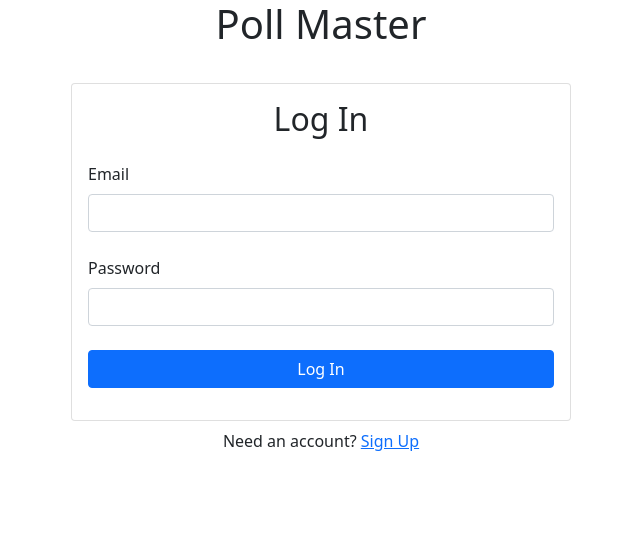
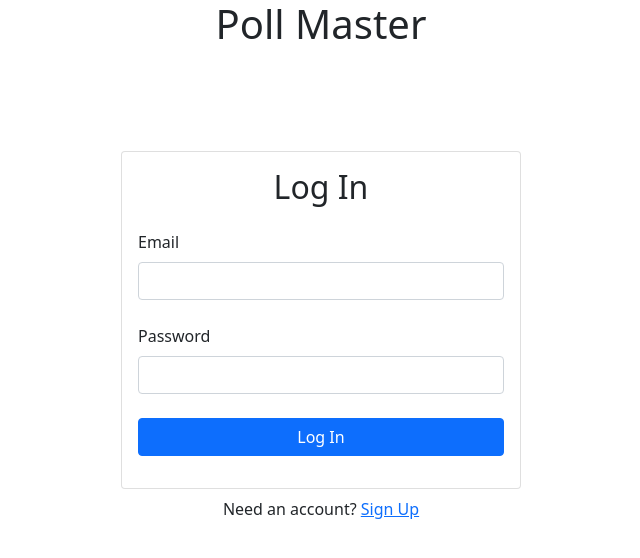
Before and after one commit to SumitVermakgp/poll-master, a React (Create React App) app: page /login in a window 1280 px wide. Shown: the top 558 px of the page, without its empty margins (319-959 px from the left). Built offline with nearby package versions, Linux system fonts and the light colour scheme; no server answers.

Commit message:
fix organisation

```diff
--- a/src/component/App.js
+++ b/src/component/App.js
@@ -1,32 +1,27 @@
 import React from "react"
-import Signup from "./Singnup";
-import Dashboard from "./Dashboard"
-import Login from "./Login"
-import {Container } from "react-bootstrap"
+import Signup from "./authentication/Singnup";
+import Profile from "./Profile"
+import Login from "./authentication/Login"
 import { AuthProvider } from "../contexts/AuthContext"
 import { BrowserRouter as Router, Switch, Route } from "react-router-dom"
-import PrivateRoute from "./PrivateRoute"
+import PrivateRoute from "./authentication/PrivateRoute"
+import CenteredContainer from "./authentication/CencentedContainer";
 
 function App(){
 
     return  (
+            <CenteredContainer>
 
-            <Container className="d-flex align-items-center justify-content-center"
-                style = {{minHeight:"50vh" }}
-            >
-
-                <div className="w-100"  style={{ maxWidth: "500px"}}>
                 <Router>
                     <AuthProvider>
                         <Switch>
-                                <PrivateRoute exact path="/" component={Dashboard} />
+                            <PrivateRoute exact path="/" component={Profile} />
                             <Route path="/signup" component={Signup} />
                             <Route path="/login" component={Login} />
                         </Switch>
                     </AuthProvider>
                 </Router>
-                </div>
-            </Container>
+            </CenteredContainer>
     )
 }
 
--- /dev/null
+++ b/src/component/authentication/CencentedContainer.js
@@ -0,0 +1,15 @@
+import React from "react"
+import { Container } from "react-bootstrap"
+
+export default function CenteredContainer({ children }) {
+  return (
+    <Container
+      className="d-flex align-items-center justify-content-center"
+      style={{ minHeight: "70vh" }}
+    >
+      <div className="w-100" style={{ maxWidth: "400px" }}>
+        {children}
+      </div>
+    </Container>
+  )
+}
--- a/src/component/Login.js
+++ b/src/component/authentication/Login.js
@@ -1,6 +1,6 @@
 import React, { useRef, useState } from "react"
 import { Form, Button, Card, Alert } from "react-bootstrap"
-import { useAuth } from "../contexts/AuthContext"
+import { useAuth } from "../../contexts/AuthContext"
 import { Link, useHistory } from "react-router-dom"
 
 export default function Login() {
@@ -29,7 +29,7 @@ export default function Login() {
 
   return (
     <>
-      <Card className="mt-4">
+      <Card >
         <Card.Body>
           <h2 className="text-center mb-4">Log In</h2>
           {error && <Alert variant="danger">{error}</Alert>}
--- a/src/component/PrivateRoute.js
+++ b/src/component/authentication/PrivateRoute.js
@@ -1,6 +1,6 @@
 import React from "react"
 import { Route, Redirect } from "react-router-dom"
-import { useAuth } from "../contexts/AuthContext"
+import { useAuth } from "../../contexts/AuthContext"
 
 export default function PrivateRoute({ component: Component, ...rest }) {
   const { currentUser } = useAuth()
--- a/src/component/Singnup.js
+++ b/src/component/authentication/Singnup.js
@@ -1,6 +1,6 @@
 import React, { useRef, useState } from "react"
 import { Form, Button, Card, Alert } from "react-bootstrap"
-import { useAuth } from "../contexts/AuthContext"
+import { useAuth } from "../../contexts/AuthContext"
 import { Link } from "react-router-dom"
 import { useHistory } from "react-router-dom"
 
@@ -36,7 +36,7 @@ export default function Signup() {
 
   return (
     <>
-      <Card className="mt-4">
+      <Card >
         <Card.Body>
           <h2 className="text-center mb-4">Sign Up</h2>
           {error && <Alert variant="danger">{error}</Alert>}
```
Also changed, not shown: src/component/Profile.js (renamed from src/component/Dashboard.js). Lines whose indentation alone changed are shown as unchanged.
